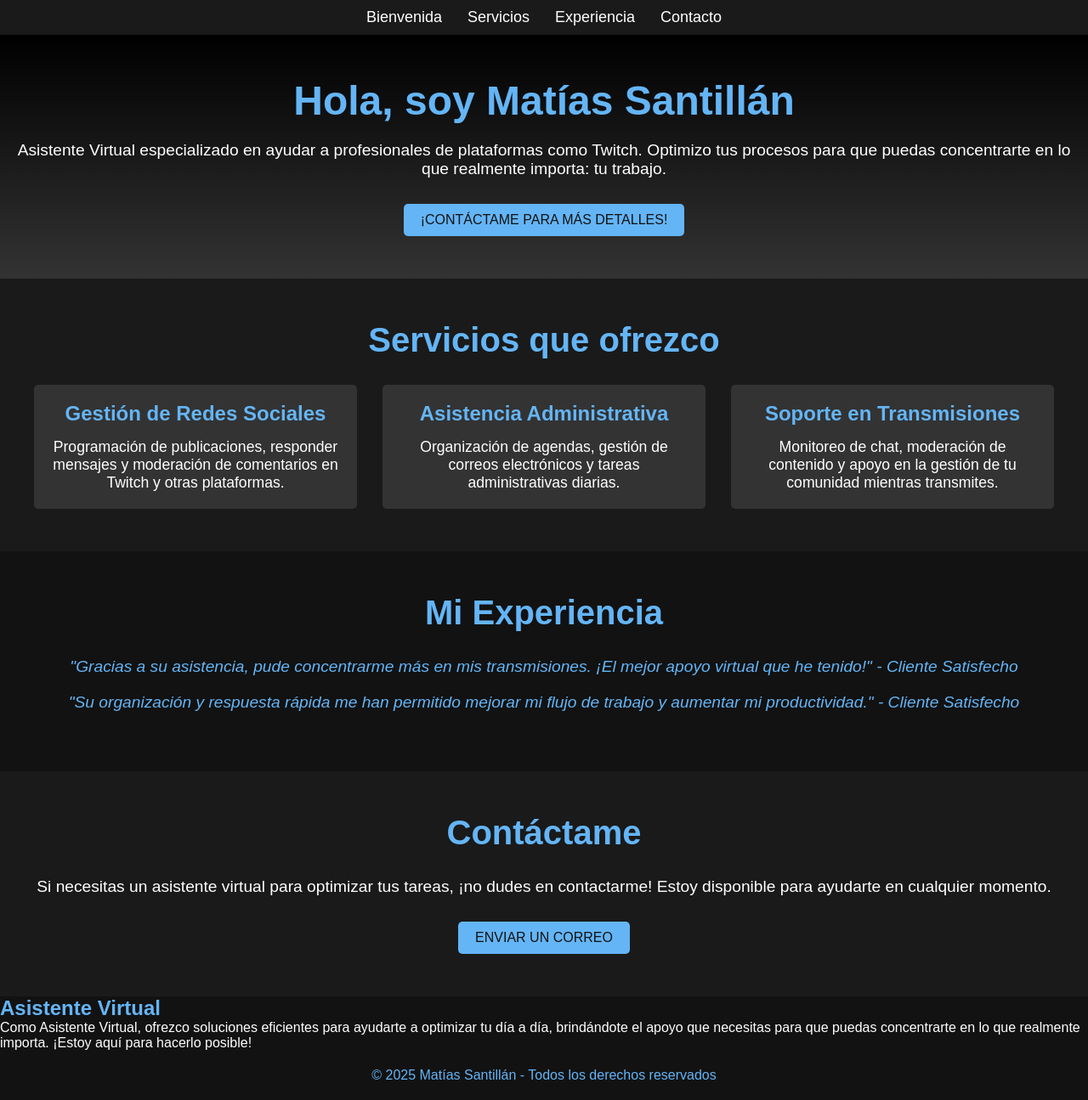
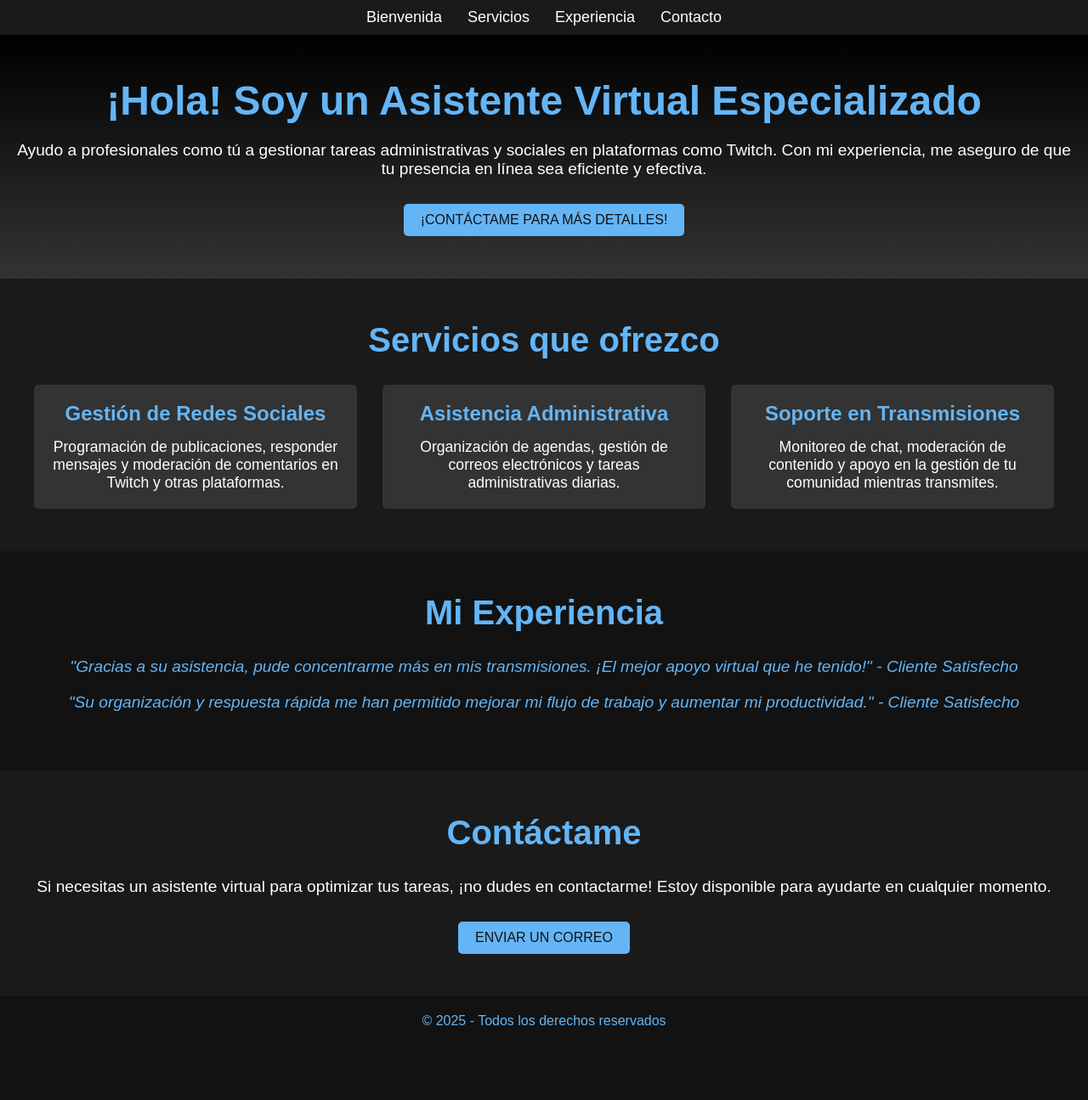
Before and after one commit to MariaCeciliaRomero/MatiasSantillan, a plain HTML site: page index.html in a window 1280 px wide. Shown: the whole page at 85% size. After the commit the page ends 1231 px from the top, so only its background shows below. Drawn offline with Linux system fonts and the light colour scheme; a script that the page names is missing.

Commit message:
Update index.html

```diff
--- a/index.html
+++ b/index.html
@@ -5,7 +5,7 @@
     <meta charset="UTF-8">
     <meta name="viewport" content="width=device-width, initial-scale=1.0">
     <meta http-equiv="X-UA-Compatible" content="ie=edge">
-    <title>Matías Santillán - Asistente Virtual</title>
+    <title>Mi Portafolio - Asistente Virtual</title>
     <link rel="stylesheet" href="styles.css">
 </head>
 
@@ -26,8 +26,8 @@
     <!-- Sección de bienvenida -->
     <section id="bienvenida">
         <div class="container">
-            <h1>Hola, soy <span class="highlighted">Matías Santillán</span></h1>
-            <p>Asistente Virtual especializado en ayudar a profesionales de plataformas como Twitch. Optimizo tus procesos para que puedas concentrarte en lo que realmente importa: tu trabajo.</p>
+            <h1>¡Hola! Soy un Asistente Virtual Especializado</h1>
+            <p>Ayudo a profesionales como tú a gestionar tareas administrativas y sociales en plataformas como Twitch. Con mi experiencia, me aseguro de que tu presencia en línea sea eficiente y efectiva.</p>
             <a href="#contacto" class="cta-button">¡Contáctame para más detalles!</a>
         </div>
     </section>
@@ -73,17 +73,9 @@
         </div>
     </section>
 
-    <!-- Descripción final -->
-    <section id="asistente-virtual">
-        <div class="container">
-            <h2>Asistente Virtual</h2>
-            <p>Como Asistente Virtual, ofrezco soluciones eficientes para ayudarte a optimizar tu día a día, brindándote el apoyo que necesitas para que puedas concentrarte en lo que realmente importa. ¡Estoy aquí para hacerlo posible!</p>
-        </div>
-    </section>
-
     <!-- Pie de página -->
     <footer>
-        <p>&copy; 2025 Matías Santillán - Todos los derechos reservados</p>
+        <p>&copy; 2025 - Todos los derechos reservados</p>
     </footer>
 
     <script src="script.js"></script>
```
